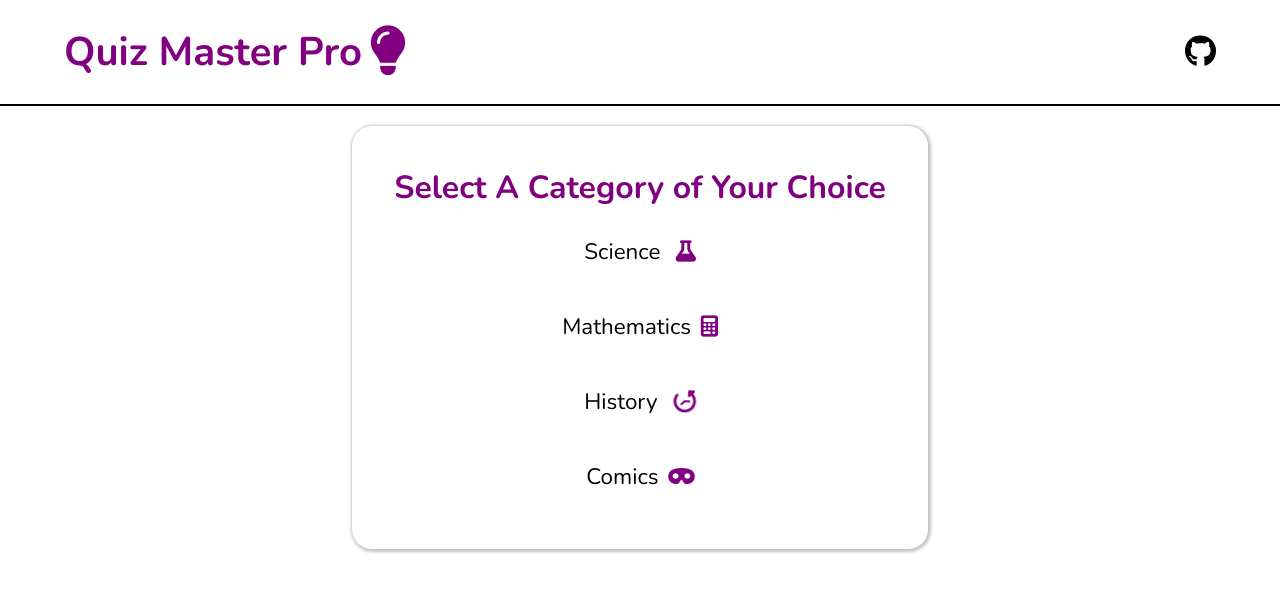
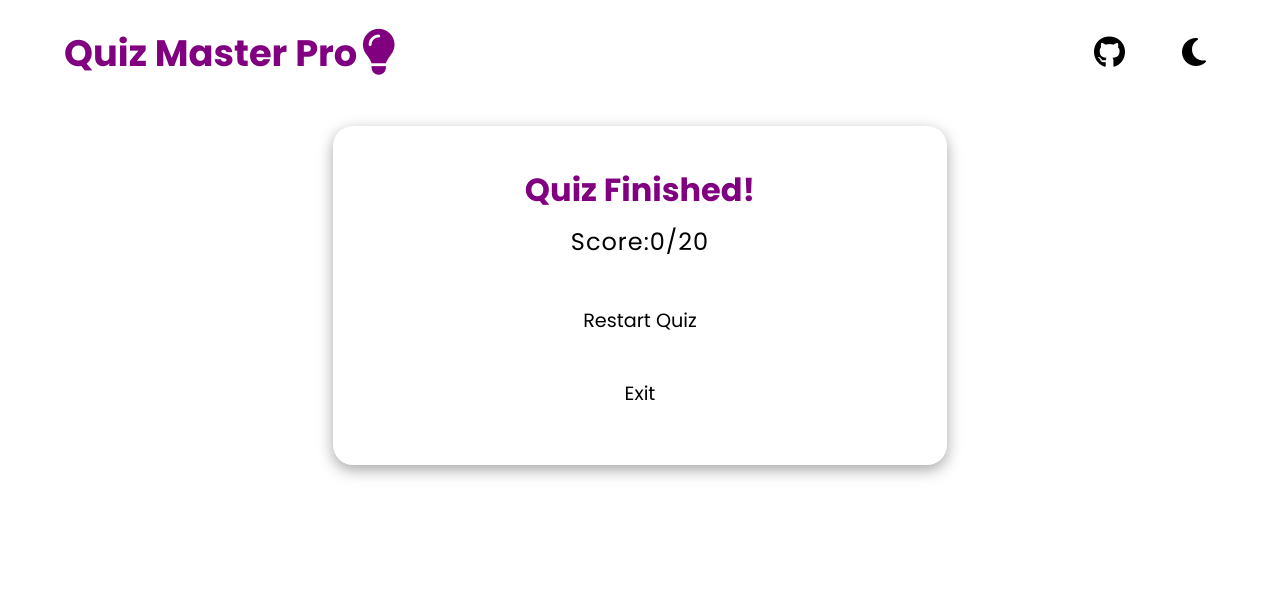
Before and after one commit to chrismbah/Quiz-Master, a React (Vite) app: page / in a window 1280 px wide. Shown: the top 592 px of the page. Built offline with nearby package versions, Linux system fonts and the light colour scheme.

Commit message:
Dark mode button and functionality added

```diff
--- a/src/App.css
+++ b/src/App.css
@@ -3,7 +3,18 @@
   margin: 0;
   padding: 0;
   box-sizing: border-box;
-  font-family:"Nunito",sans-serif ;
+  font-family:"Poppins",sans-serif ;
+
+}
+.App{
+  height: 100vh;
+  transition: .3s ease-in;
+}
+.App-dark{
+ background: #121212;
+}
+.logo-dark{
+  color: #fff;
 }
 
 .header{
@@ -12,23 +23,46 @@
   align-items: center;
   padding: 15px 5%;
   margin-bottom: 20px;
-  border-bottom: 2px solid black;
 }
 .header h2{
-  font-size: 2.5rem;
+  font-size: 2.3rem;
   color: purple;
 }
+.header-dark h2{
+  color: rgb(124, 29, 124);
+}
 .logos{
+  display: flex;
+  align-items: center;
+  justify-content: space-between;
+  gap: 20px;
+}
+.logos a{
+  text-decoration: none;
+   color: none;
+   background-color: none;
+}
+.logos a:visited{
+  color: inherit;
+}
+.github,.mode{
+  padding: 10px;
+  margin-left: 17px;
   font-size: 2rem;
+
+}
+.logos i{
+  cursor: pointer;
 }
 .box{
   position: relative;
-  width: 45%;
+  width: 48%;
   margin: auto;
   border-radius: 20px;
   text-align: left;
   padding: 30px 30px;
-  box-shadow: 1px 1px 3px 2px rgba(141, 138, 138, 0.5);
+  /* box-shadow: rgba(0, 0, 0, 0.1) 0px 4px 12px; */
+  box-shadow: rgba(0, 0, 0, 0.35) 0px 5px 15px;
 }
 h2{
   text-align: center;
@@ -37,17 +71,50 @@ h2{
   margin-bottom: 10px;
   font-size:2rem;
 }
+.action-button{
+  display: flex;
+  justify-content: center;
+  align-items: center;
+  margin-top: 10px;
+}
 .action-button button{
-  position: absolute;
-  bottom: 8%;
-  right: 6%;
-  width: 150px;
-  background: none;
+  background: purple;
+  width: 45%;
   border: none;
+  padding:10px;
   font-size: 1.2rem;
   cursor: pointer;
-  color: #000;
+  color: #fff;
+  border-radius: 20px;
 }
 .action-button button:hover{
+  background: rgb(141, 8, 141);
+}
+.question span{
+  font-size: 1.7rem;
   color: purple;
 }
+.question h3{
+  font-weight: 600;
+}
+.question{
+  margin-bottom: 20px;
+}
+.option-button{
+  width: 100%;
+  padding:12px;
+  margin: 5px 0 15px;
+  background-color: #fff;
+  border:none;
+  font-size:1.2rem;
+  cursor:pointer;
+  border-radius: 20px;
+  transition:.2s ease;
+}
+.option-button:hover{
+  box-shadow: rgba(0, 0, 0, 0.1) 0px 4px 12px;
+}
+.selected{
+  background-color: purple;
+  color: white;
+}
--- a/src/App.jsx
+++ b/src/App.jsx
@@ -7,19 +7,44 @@ import "./App.css";
 export const QuizApp = createContext();
 
 export default function App() {
-  const [quizCategory,setQuizCategory]=useState("science")
-  const [quizState, setQuizState] = useState("category");
-  const [score,setScore]=useState(0)
+  const [quizCategory, setQuizCategory] = useState("science");
+  const [quizState, setQuizState] = useState("end");
+  const [score, setScore] = useState(0);
+  const [dark, setDark] = useState(false);
+
+  function toggleBtn() {
+    setDark(!dark);
+  }
 
   return (
-    <QuizApp.Provider value={{ quizState, setQuizState,quizCategory,setQuizCategory,score,setScore }}>
-      <div className="App">
-        <div className="header">
+    <QuizApp.Provider
+      value={{
+        quizState,
+        setQuizState,
+        quizCategory,
+        setQuizCategory,
+        score,
+        setScore,
+        dark
+      }}
+    >
+      <div className={`App ${dark ? "App-dark" : ""}`}>
+        <div className={`header ${dark?"header-dark":""}`}>
           <h2>
             Quiz Master Pro <i class="fa-solid fa-lightbulb fa-beat"></i>
           </h2>
           <div className="logos">
-            <i class="fa-brands fa-github"></i>
+            <div className={`github ${dark?"logo-dark":""}`}>
+              <a href="">
+                <i class="fa-brands fa-github"></i>
+              </a>
+            </div>
+            <div className={`mode ${dark?"logo-dark":""}`}>
+              <i
+                class={` fa-solid ${dark ? " fa-sun" : "fa-moon"}`}
+                onClick={toggleBtn}
+              ></i>
+            </div>
           </div>
         </div>
         {quizState === "menu" && <Menu />}
```
